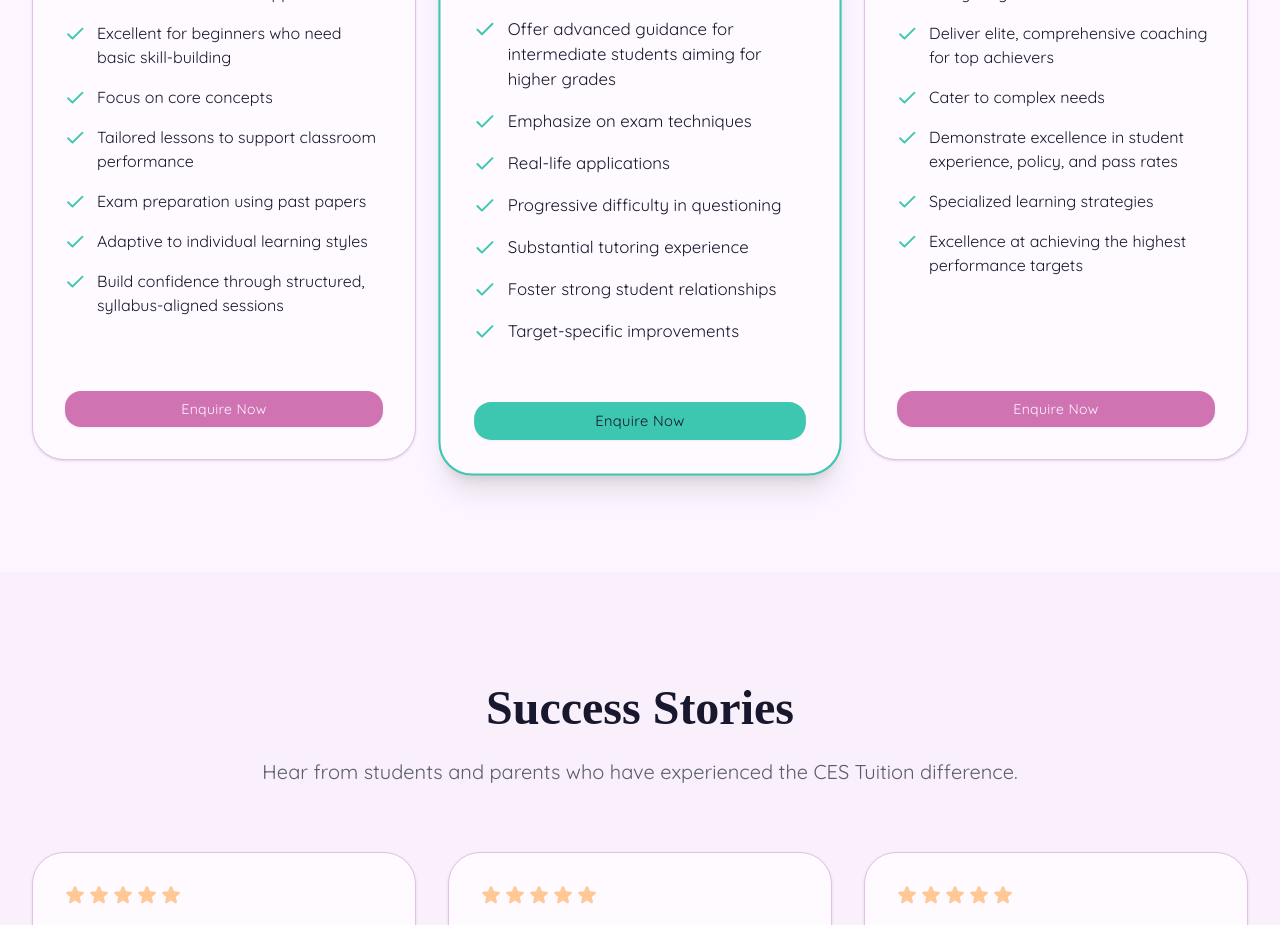
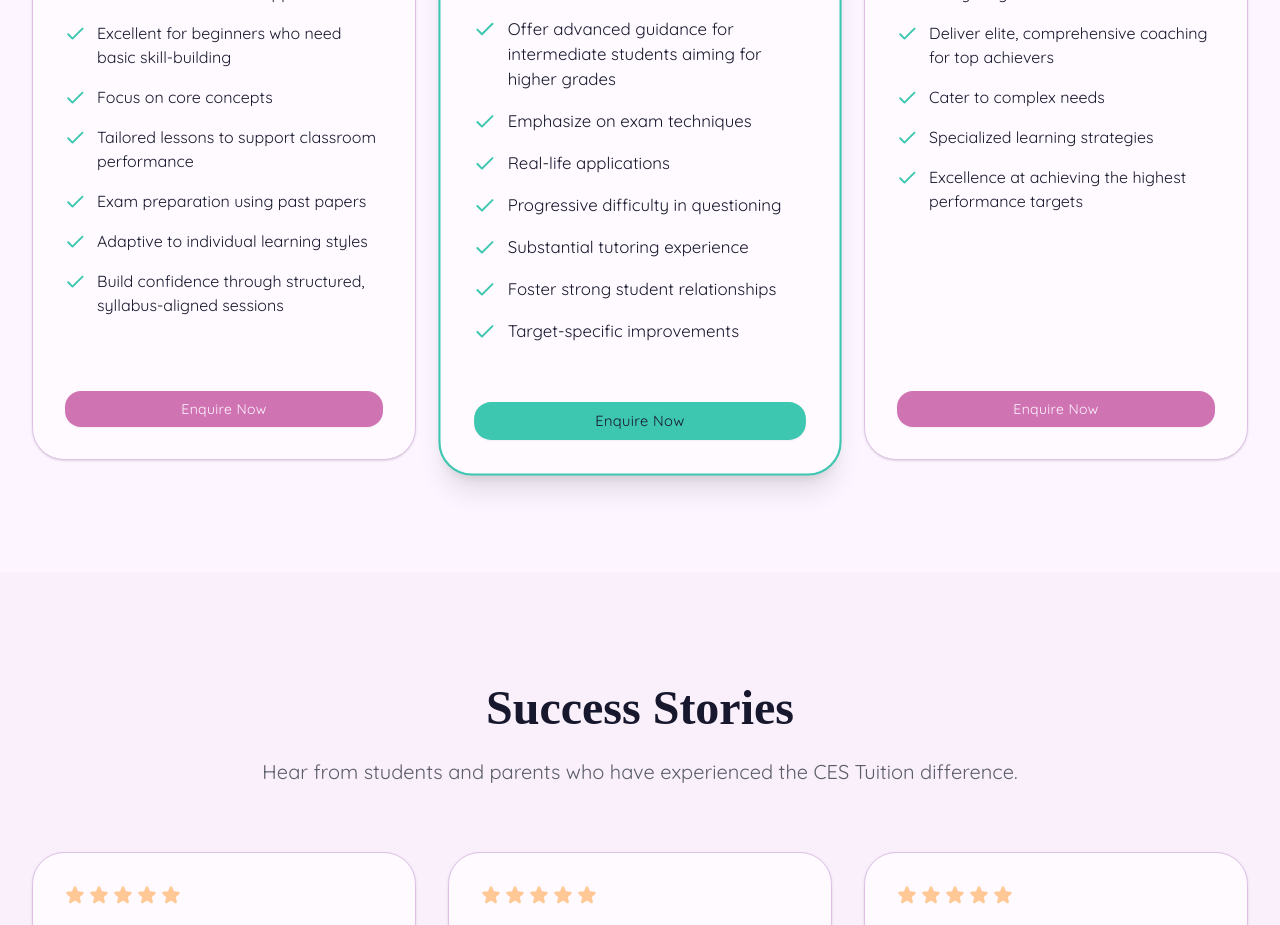
Before and after one commit to GerardCannon/ces-tuition-website, a React (Vite) app: page / in a window 1280 px wide. Shown: the part 3020-3945 px from the top of the page. Built offline with nearby package versions, Linux system fonts and the light colour scheme.

Commit message:
Generated by Spark: remove this "Demonstrate excellence in student experience, policy, and pass rates"

```diff
--- a/src/components/Pricing.tsx
+++ b/src/components/Pricing.tsx
@@ -41,7 +41,6 @@ const pricingTiers = [
       'Everything in Gold',
       'Deliver elite, comprehensive coaching for top achievers',
       'Cater to complex needs',
-      'Demonstrate excellence in student experience, policy, and pass rates',
       'Specialized learning strategies',
       'Excellence at achieving the highest performance targets',
     ],
```
